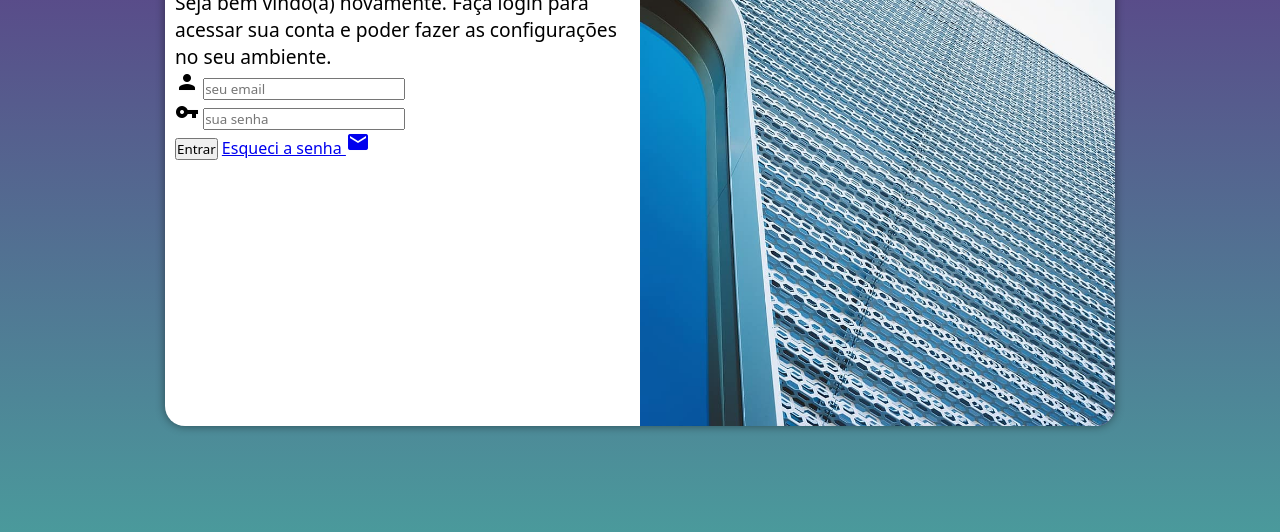
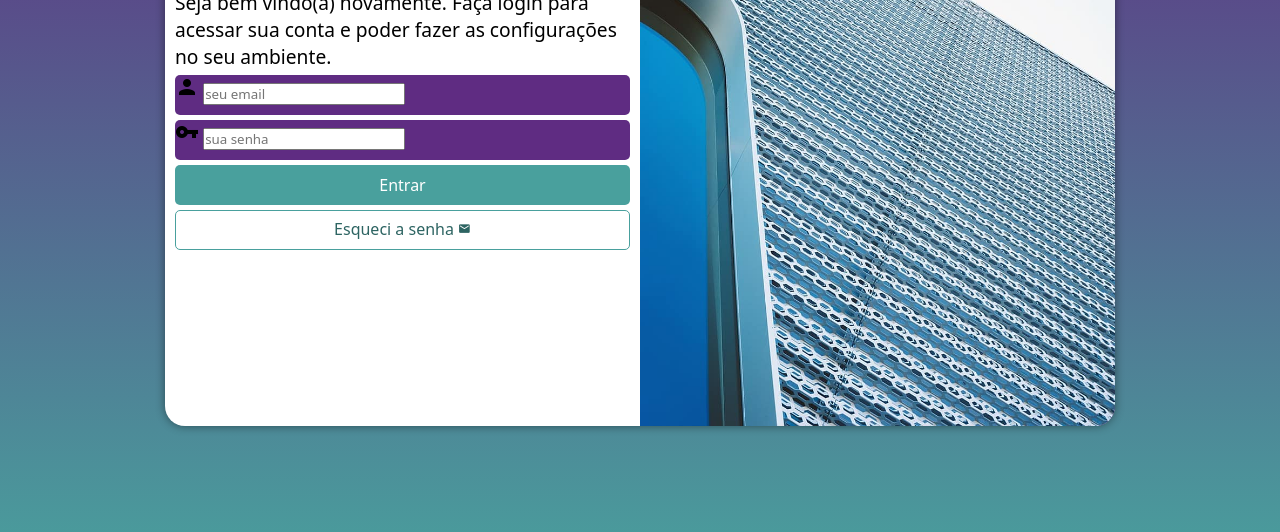
Before and after one commit to pedroadao1971/projeto-login, a plain HTML site: page index.html in a window 1280 px wide. Shown: the part 224-756 px from the top of the page. Drawn offline with Linux system fonts and the light colour scheme.

Commit message:
Atualizei o formulario

```diff
--- a/estilos/style.css
+++ b/estilos/style.css
@@ -63,3 +63,55 @@ div#formulario > h1 {
 div#formulario > p {
     font-size: 0.8em;
 }
+
+form > div.campo {
+    background-color: #5f2c82;
+    display: block;
+    width: 100%;
+    height: 40px;
+    border-radius: 5px;
+    margin: 5px 0px;
+}
+
+div.campo > label {
+    display: none;
+}
+
+form > input[type=submit] {
+    display: block;
+    font-size: 1em;
+    width: 100%;
+    height: 40px;
+    background-color: #49a09d;
+    color: white;
+    border: none;
+    border-radius: 5px;
+    cursor: pointer;
+}
+
+form > input[type=submit]:hover {
+    background-color: #459190;
+}
+
+form > a.botao {
+    display: block;
+    text-align: center;
+    font-size: 1em;
+    width: 100%;
+    height: 40px;
+    padding-top: 7px;
+    margin-top: 5px;
+    background-color: white;
+    color: #2d6462;
+    border: 1px solid #49a09d;
+    border-radius: 5px;
+    text-decoration: none;
+}
+
+form > a.botao:hover {
+    background-color: #6cd3cf;
+}
+
+form > a.botao > i {
+    font-size: 0.8em;
+}
--- a/index.html
+++ b/index.html
@@ -22,15 +22,15 @@
                     <div class="campo">
                         <i class="material-icons">person</i>
                         <input type="email" name="login" id="ilogin" placeholder="seu email" autocomplete="email" required maxlength="30">
-                        <label for="ilogin"></label>
+                        <label for="ilogin">Login</label>
                     </div>
                     <div class="campo">
                         <i class="material-icons">vpn_key</i>
                         <input type="password" name="senha" id="isenha" placeholder="sua senha" autocomplete="current-password" required minlength="8" maxlength="20">
-                        <label for="isenha"></label>
+                        <label for="isenha">Senha</label>
                     </div>
                     <input type="submit" value="Entrar">
-                    <a href="esqueci.html">
+                    <a href="esqueci.html" class="botao">
                         Esqueci a senha <i class="material-icons">mail</i>
                     </a>
                 </form>
```
